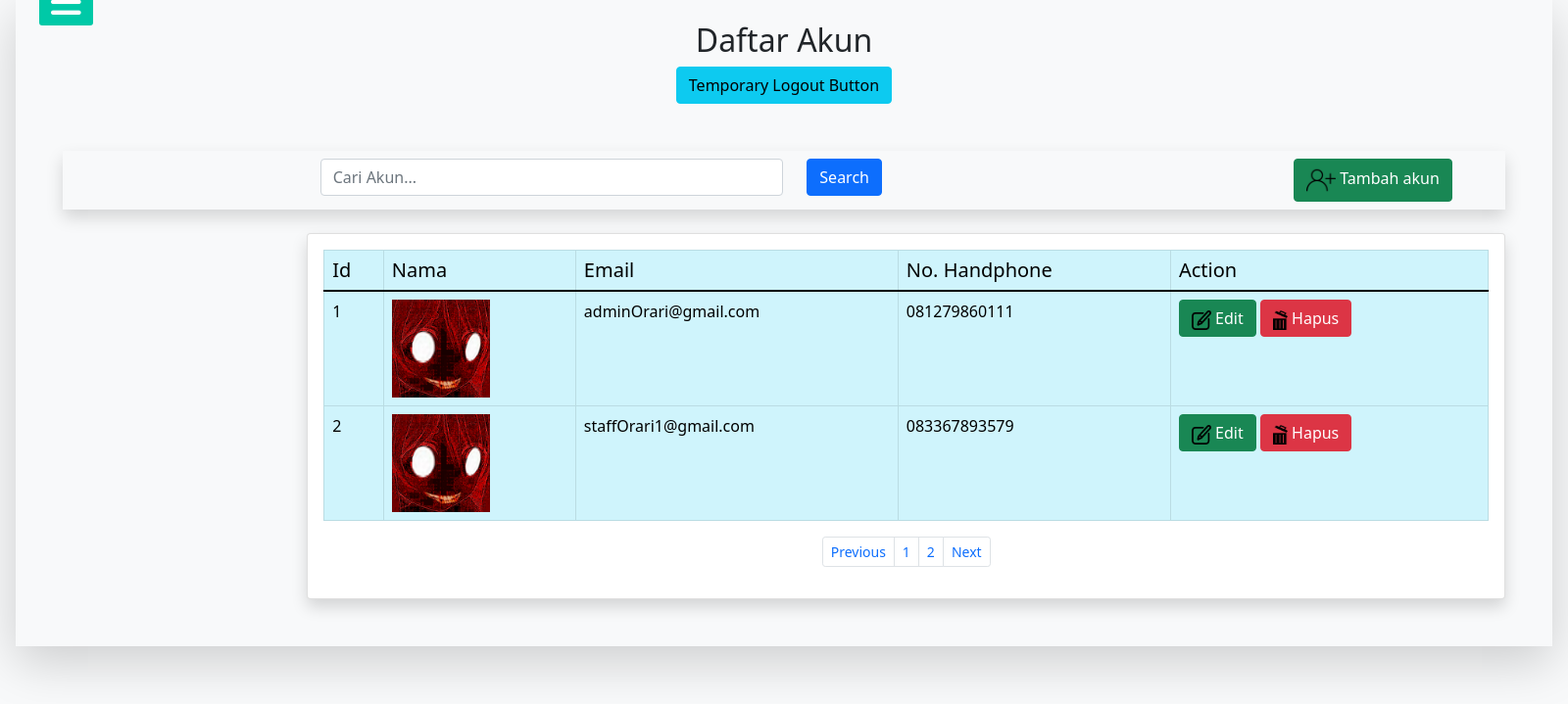
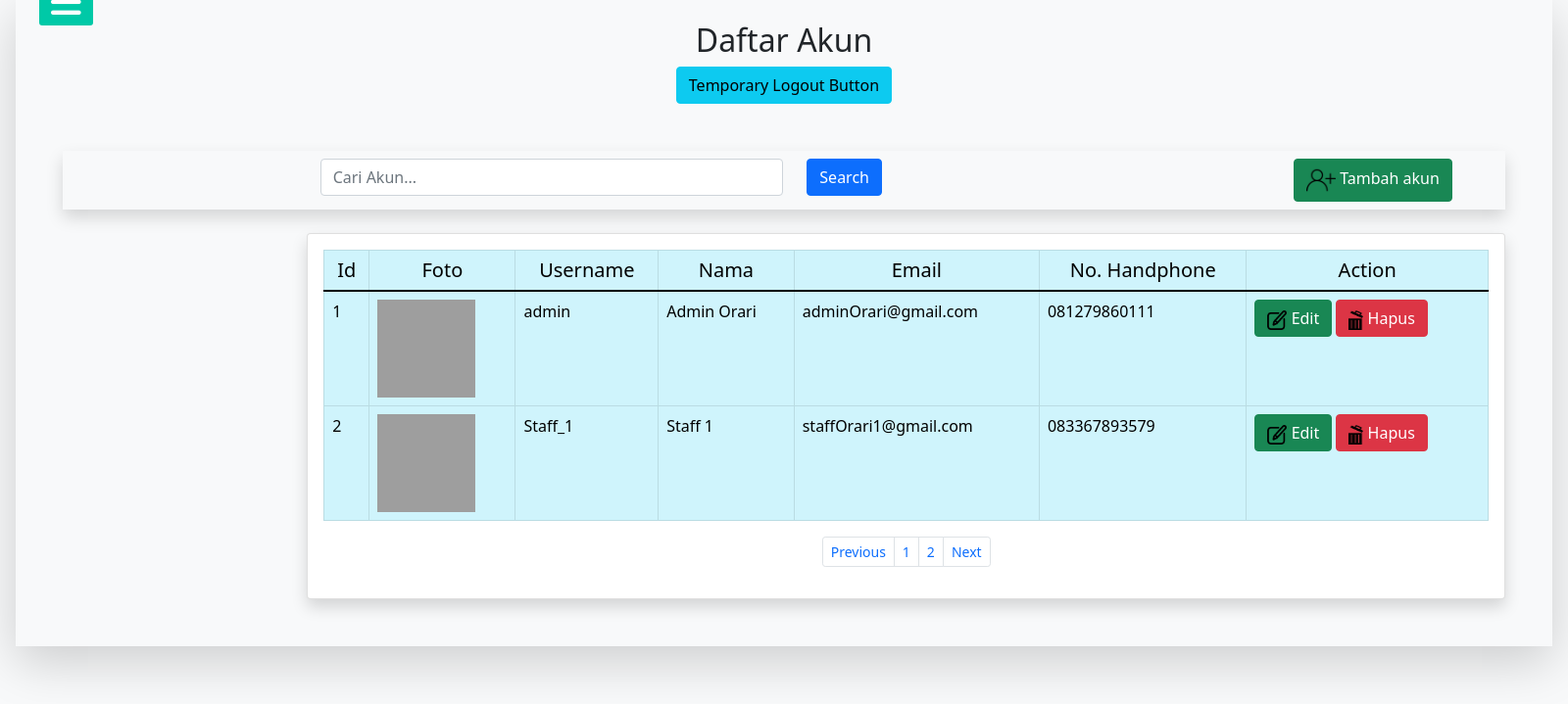
Before and after one commit to safutrasetya/cafee, a PHP site: page /daftarakun.php in a window 1600 px wide; the page is wider, and only the part inside the window is pictured. Shown: the part 81-800 px from the top of that part at 98% size. Run offline with PHP 8.4, Linux system fonts and the light colour scheme; the visitor is signed in with stand-in values (Sample User, id 1); data comes from the database, SQL or seed files in the repository; data that the repository does not hold is empty; some libraries are stand-ins or nearby versions; grey boxes are pictures that could not be loaded.

Commit message:
daftarakun tambah kolom

```diff
--- a/daftarakun.php
+++ b/daftarakun.php
@@ -8,6 +8,7 @@
   	<script src="https://cdn.ckeditor.com/4.16.2/standard/ckeditor.js"></script>
     <!--END BOSTTSTRAP AND CKEDITOR-->
     <!--CSS KITA SENDIRI-->
+    <link rel="stylesheet" href="css/akun.css">
     <link rel="stylesheet" href="css/cafee.css">
     <!--end css kita sendiri-->
     <title>cafee</title>
@@ -58,8 +59,10 @@
                 </ul> -->
                 <table class="table table-bordered table-info">
                   <thead class="h5">
-                    <tr>
+                    <tr style="text-align:center">
                       <td>Id</td>
+                      <td>Foto</td>
+                      <td>Username</td>
                       <td>Nama</td>
                       <td>Email</td>
                       <td>No. Handphone</td>
@@ -84,7 +87,9 @@
                      ?>
                     <tr>
                       <td><?php echo $d['id'];?></td>
-                      <td><img src="img/imgtest1.jpg" class="gambarsize1"></td>
+                      <td><img src="img/<?php echo $d['gambar']?>" class="gambarsize1"></td>
+                      <td><?php echo $d['username'] ?></td>
+                      <td><?php echo $d['nama'] ?></td>
                       <td><?php echo $d['email'];?></td>
                       <td><?php echo $d['No_Hp'];?></td>
                       <td>
@@ -135,6 +140,5 @@
         </div>
       </div>
     </div>
-    <script src="https://cdn.jsdelivr.net/npm/bootstrap@5.0.2/dist/js/bootstrap.bundle.min.js" integrity="sha384-MrcW6ZMFYlzcLA8Nl+NtUVF0sA7MsXsP1UyJoMp4YLEuNSfAP+JcXn/tWtIaxVXM" crossorigin="anonymous"></script>
   </body>
 </html>
```
